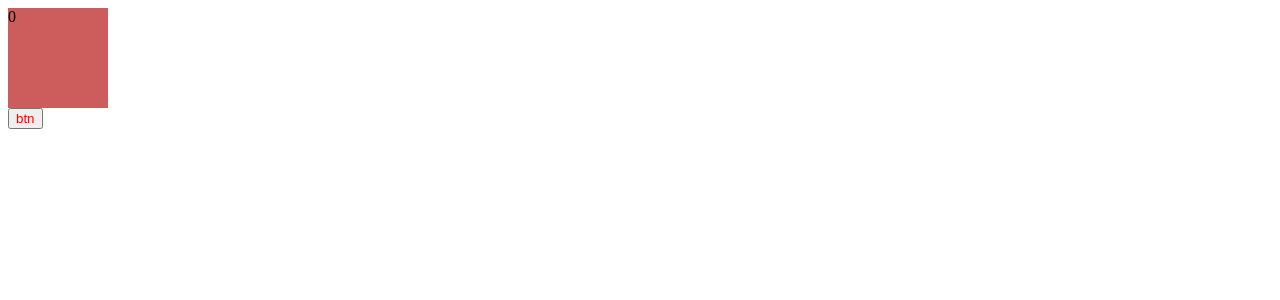
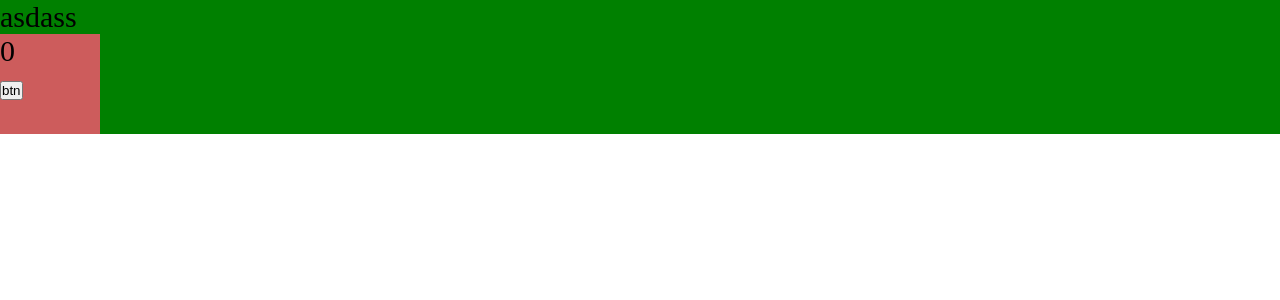
Before and after one commit to densorokin/state-machine-implementation, a React app: page / in a window 1280 px wide. Shown: the top 300 px of the page. Built offline with nearby package versions, Linux system fonts and the light colour scheme.

Commit message:
chore: added style isolation

```diff
--- /dev/null
+++ b/src/App.tsx
@@ -0,0 +1,12 @@
+import React from "react";
+import { Counter } from "./components/Counter";
+import "./index.scss";
+
+export const App = () => {
+  return (
+    <div className="app">
+        asdass
+      <Counter />
+    </div>
+  );
+};
--- a/src/app.ts
+++ /dev/null
@@ -1,3 +0,0 @@
-export const a = (a: number) => {
-  return a + a;
-};
--- a/src/components/Counter.tsx
+++ b/src/components/Counter.tsx
@@ -1,5 +1,4 @@
-// import { classNames } from 'shared/lib/classNames';
-import "./Counter.scss";
+import cls from "./Counter.module.scss";
 
 import { useState } from "react";
 
@@ -11,8 +10,8 @@
   const [counter, setCounter] = useState(0);
 
   return (
-    <div>
-      <div className="counter">{counter}</div>
+    <div className={cls.counter}>
+      <div>{counter}</div>
       <button onClick={() => setCounter(counter + 1)} className="btn">
         btn
       </button>
--- /dev/null
+++ b/src/index.scss
@@ -0,0 +1,10 @@
+* {
+    margin: 0;
+    padding: 0;
+    box-sizing: border-box;
+}
+
+.app {
+    background: green;
+    font-size: 30px;
+}
--- a/src/index.tsx
+++ b/src/index.tsx
@@ -1,9 +1,4 @@
 import { render } from "react-dom";
-import { Counter } from "./components/Counter";
+import { App } from "./App";
 
-render(
-  <div>
-    <Counter />
-  </div>,
-  document.getElementById("root")
-);
+render(<App />, document.getElementById("root"));
```
Also changed, not shown: global.d.ts (added, +7 -0 lines), src/components/Counter.module.scss (renamed from src/components/Counter.scss).
